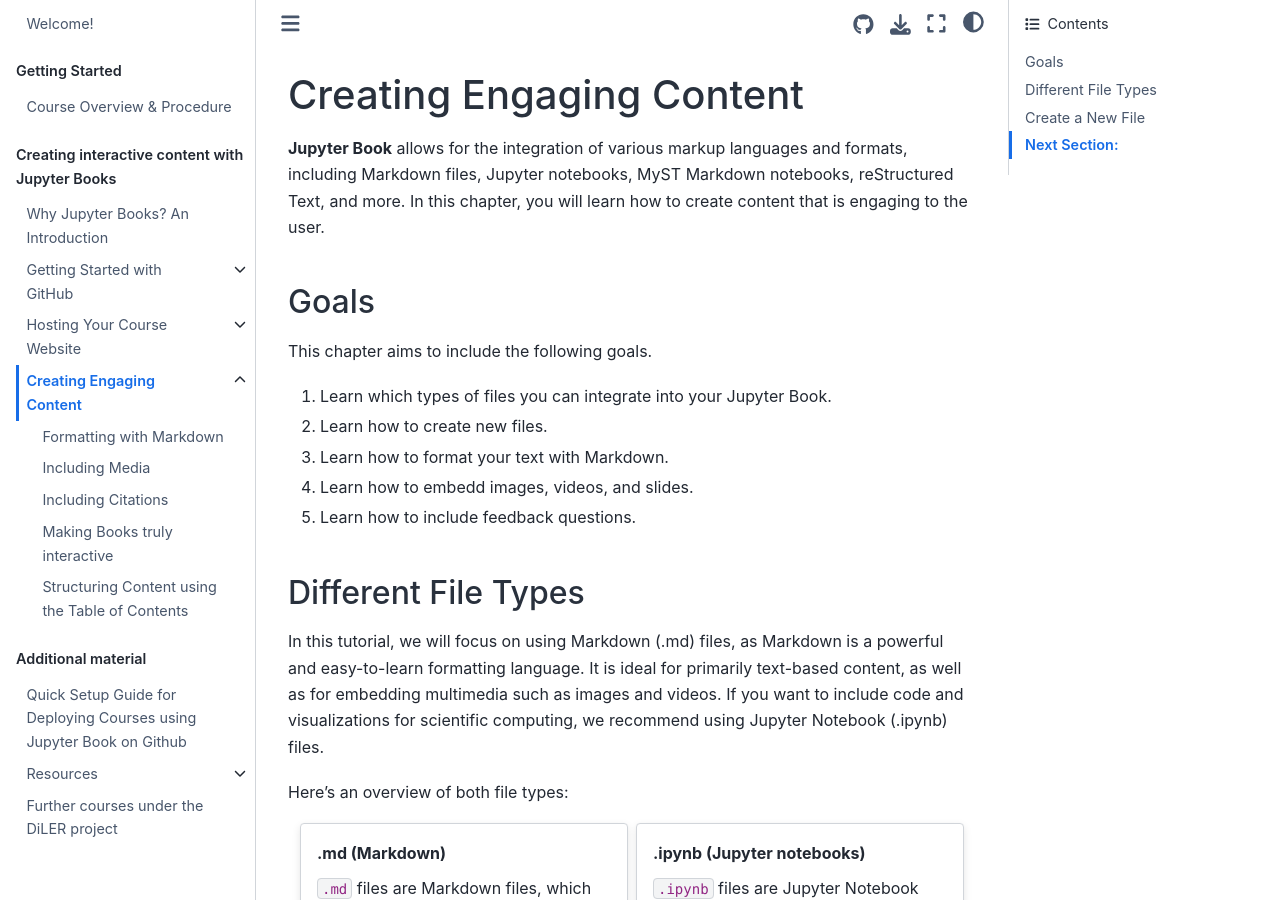
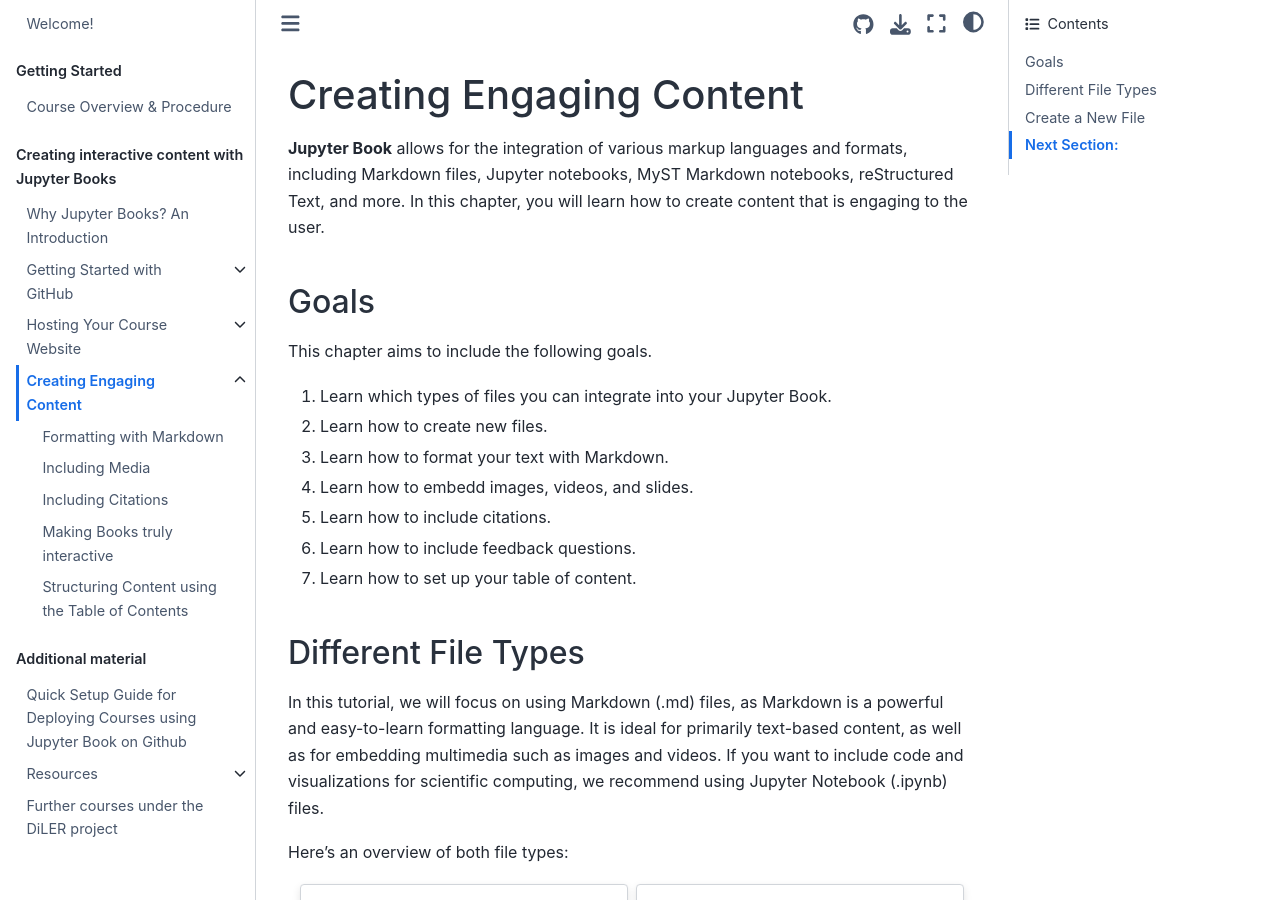
Before and after one commit to M-earnest/tutorial_jupyter_books, a Jupyter Book: the page built from content/3_create/intro.md, in a window 1280 px wide and 900 px high. Built offline with Jupyter Book 1.0.4 settings and Sphinx 7.4.7 and the Sphinx Book theme 1.1.4, drawn with Linux system fonts in a browser that asks for light colours; pages that are not in the unit, such as notebooks, are missing from menus.

Commit message:
Update intro.md

```diff
--- a/content/3_create/intro.md
+++ b/content/3_create/intro.md
@@ -10,7 +10,9 @@
 2. Learn how to create new files.
 3. Learn how to format your text with Markdown.
 4. Learn how to embedd images, videos, and slides.
-5. Learn how to include feedback questions.
+5. Learn how to include citations.
+6. Learn how to include feedback questions.
+7. Learn how to set up your table of content.
 
 ## Different File Types
 
```
